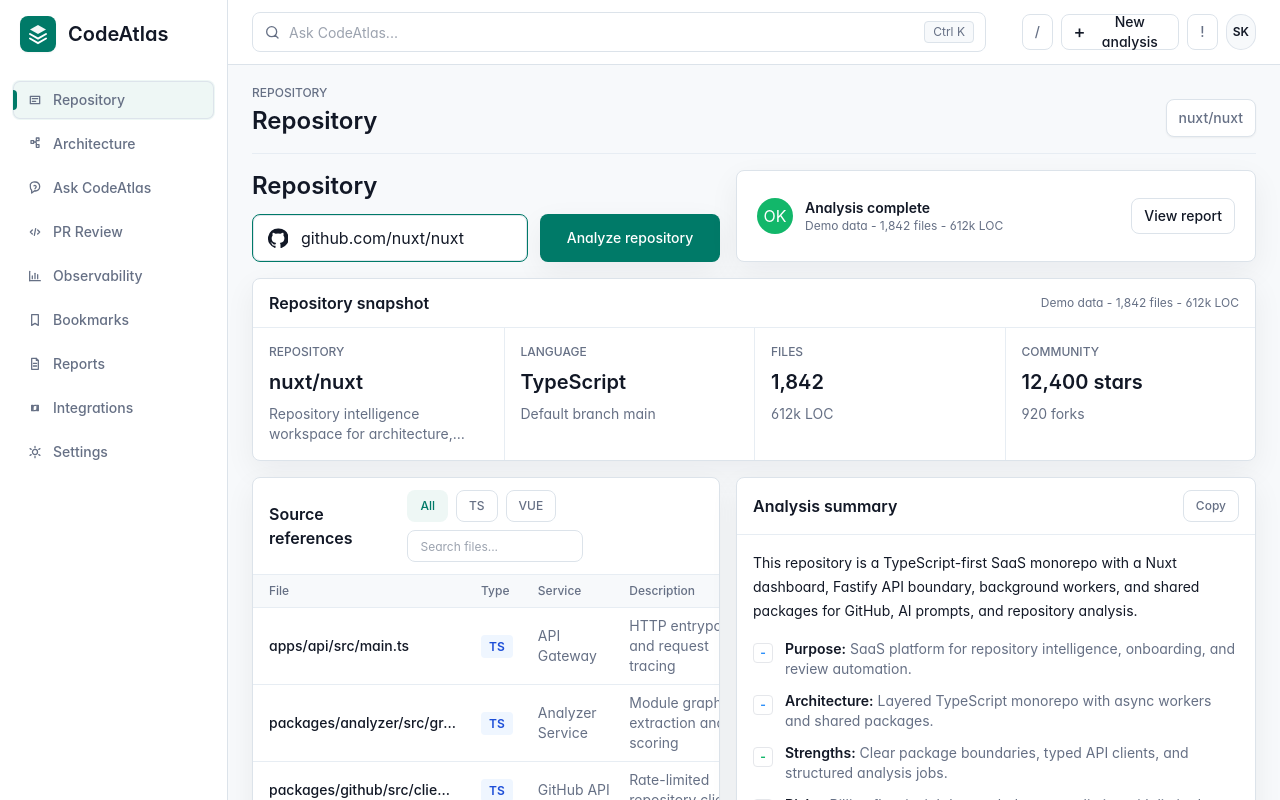
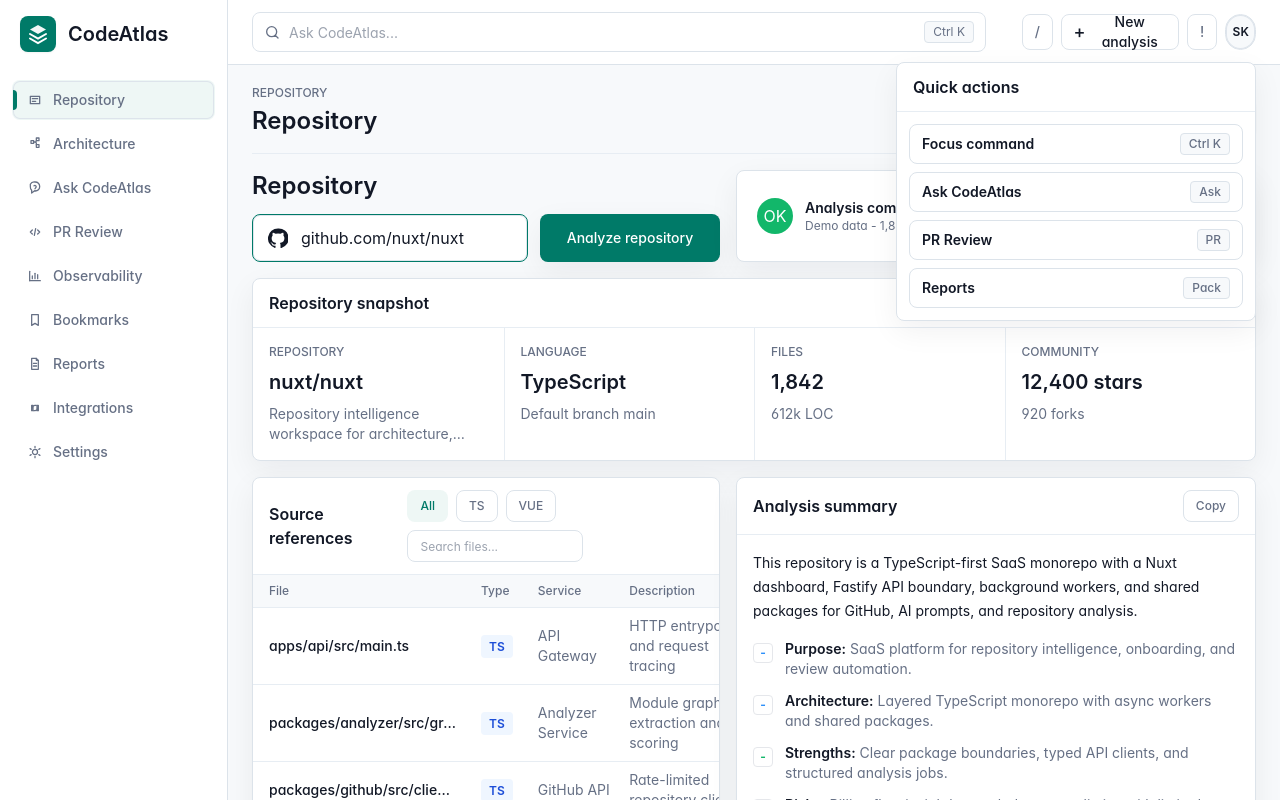
Before and after one commit to StepanDrogin/CodeAtlas, a Nuxt app in the folder apps/web/: page / in a window 1280 px wide. Both pictures are taken after a click on the button "Quick actions". Shown: the top 800 px of the page. Built offline with nearby package versions, Linux system fonts and the light colour scheme.

Commit message:
Make header actions interactive

```diff
--- a/apps/web/app.vue
+++ b/apps/web/app.vue
@@ -21,6 +21,11 @@
   tone: 'info' | 'success' | 'warning' | 'danger'
 }
 
+interface ActivityLogItem extends WorkspaceActivity {
+  id: number
+  timestamp: string
+}
+
 const CLIENT_REQUEST_TIMEOUT_MS = 25000
 const CANONICAL_URL = 'https://code-atlas-web-kappa.vercel.app/'
 
@@ -40,6 +45,8 @@
 const prReview = ref<PullRequestReview | null>(null)
 const recentAction = ref<WorkspaceActivity | null>(null)
 const recentActionTimeout = ref<ReturnType<typeof setTimeout> | null>(null)
+const activityLog = ref<ActivityLogItem[]>([])
+let activityLogId = 0
 const answer = ref(
   'This repository is a TypeScript-first SaaS monorepo with a Nuxt dashboard, Fastify API boundary, background workers, and shared packages for GitHub, AI prompts, and repository analysis.'
 )
@@ -326,6 +333,16 @@
 
 const notifyWorkspace = (label: string, detail: string, tone: WorkspaceActivity['tone'] = 'info') => {
   recentAction.value = { label, detail, tone }
+  activityLog.value = [
+    {
+      id: ++activityLogId,
+      label,
+      detail,
+      tone,
+      timestamp: formatActivityTime(new Date())
+    },
+    ...activityLog.value
+  ].slice(0, 8)
 
   if (recentActionTimeout.value) {
     clearTimeout(recentActionTimeout.value)
@@ -345,6 +362,25 @@
 
 const handleUtilityAction = (label: string, detail: string) => {
   notifyWorkspace(label, detail, 'info')
+}
+
+const focusRepositoryInput = async () => {
+  await nextTick()
+
+  if (!import.meta.client) {
+    return
+  }
+
+  const input = document.getElementById('repo-url') as HTMLInputElement | null
+  input?.focus()
+  input?.select()
+}
+
+const startNewAnalysis = async () => {
+  activeSection.value = 'repository'
+  analysisError.value = ''
+  notifyWorkspace('New analysis ready', 'Repository field selected. Paste a GitHub URL and run analysis.', 'info')
+  await focusRepositoryInput()
 }
 
 const toggleWorkspaceSetting = (key: WorkspaceSettingKey) => {
@@ -595,6 +631,13 @@
   return loc.toString()
 }
 
+function formatActivityTime(date: Date) {
+  return date.toLocaleTimeString('en-US', {
+    hour: '2-digit',
+    minute: '2-digit'
+  })
+}
+
 function isAbortError(error: unknown) {
   if (typeof error !== 'object' || !error) {
     return false
@@ -669,11 +712,15 @@
       <div class="min-w-0 flex-1">
         <CommandBar
           v-model:question="question"
+          :activity-log="activityLog"
+          :active-section-label="currentSection.label"
           :is-asking="isAsking"
+          :is-demo-mode="isDemoMode"
+          :repository-name="repositoryName"
           @ask="askCodeAtlas"
-          @new-analysis="changeSection('repository')"
-          @show-shortcuts="handleUtilityAction('Shortcut hint', 'Use the command input to ask CodeAtlas from any section.')"
-          @show-notifications="handleUtilityAction('No new notifications', 'The workspace is clear right now.')"
+          @focus-command="handleUtilityAction('Command focused', 'Type a question and press Enter to ask CodeAtlas.')"
+          @new-analysis="startNewAnalysis"
+          @open-section="changeSection"
         />
 
         <main class="mx-auto flex max-w-[1540px] flex-col gap-4 px-4 py-5 md:px-6">
--- a/apps/web/components/CommandBar.vue
+++ b/apps/web/components/CommandBar.vue
@@ -1,16 +1,97 @@
 <script setup lang="ts">
+import type { NavSection } from '~/types/codeatlas'
+
+interface ActivityLogItem {
+  id: number
+  label: string
+  detail: string
+  tone: 'info' | 'success' | 'warning' | 'danger'
+  timestamp: string
+}
+
 const question = defineModel<string>('question', { required: true })
 
 defineProps<{
   isAsking?: boolean
+  activityLog: ActivityLogItem[]
+  activeSectionLabel: string
+  isDemoMode: boolean
+  repositoryName: string
 }>()
 
-defineEmits<{
+const emit = defineEmits<{
   ask: []
+  'focus-command': []
   'new-analysis': []
-  'show-shortcuts': []
-  'show-notifications': []
+  'open-section': [section: NavSection]
 }>()
+
+const commandInput = ref<HTMLInputElement | null>(null)
+const activePanel = ref<'actions' | 'activity' | 'workspace' | null>(null)
+
+const quickActions: Array<{ label: string; section: NavSection; badge: string }> = [
+  {
+    label: 'Ask CodeAtlas',
+    section: 'ask',
+    badge: 'Ask'
+  },
+  {
+    label: 'PR Review',
+    section: 'pr-review',
+    badge: 'PR'
+  },
+  {
+    label: 'Reports',
+    section: 'reports',
+    badge: 'Pack'
+  }
+]
+
+const toneClass: Record<ActivityLogItem['tone'], string> = {
+  info: 'bg-atlas-info',
+  success: 'bg-atlas-success',
+  warning: 'bg-atlas-warning',
+  danger: 'bg-atlas-danger'
+}
+
+const togglePanel = (panel: 'actions' | 'activity' | 'workspace') => {
+  activePanel.value = activePanel.value === panel ? null : panel
+}
+
+const closePanel = () => {
+  activePanel.value = null
+}
+
+const focusCommand = () => {
+  commandInput.value?.focus()
+  activePanel.value = null
+  emit('focus-command')
+}
+
+const openSection = (section: NavSection) => {
+  activePanel.value = null
+  emit('open-section', section)
+}
+
+const startNewAnalysis = () => {
+  activePanel.value = null
+  emit('new-analysis')
+}
+
+const handleKeydown = (event: KeyboardEvent) => {
+  if ((event.ctrlKey || event.metaKey) && event.key.toLowerCase() === 'k') {
+    event.preventDefault()
+    focusCommand()
+  }
+}
+
+onMounted(() => {
+  window.addEventListener('keydown', handleKeydown)
+})
+
+onBeforeUnmount(() => {
+  window.removeEventListener('keydown', handleKeydown)
+})
 </script>
 
 <template>
@@ -20,6 +101,7 @@
         <path d="m21 21-4.3-4.3m2.3-5.2a7.5 7.5 0 1 1-15 0 7.5 7.5 0 0 1 15 0Z" stroke="currentColor" stroke-width="2" stroke-linecap="round" />
       </svg>
       <input
+        ref="commandInput"
         v-model="question"
         class="atlas-control w-full pl-9 pr-16"
         type="search"
@@ -35,34 +117,145 @@
       </span>
     </form>
 
-    <div class="flex items-center justify-between gap-2 md:ml-6 md:justify-end">
+    <div class="relative flex items-center justify-between gap-2 md:ml-6 md:justify-end">
       <button
         type="button"
         class="ui-button h-9 w-9 border-atlas-border bg-white text-atlas-muted hover:text-atlas-ink"
-        aria-label="Keyboard shortcuts"
-        @click="$emit('show-shortcuts')"
+        aria-label="Quick actions"
+        :aria-expanded="activePanel === 'actions'"
+        @click="togglePanel('actions')"
       >
         <span class="ui-span text-sm">/</span>
       </button>
       <button
         type="button"
         class="ui-button h-9 border-atlas-border bg-white px-3 text-atlas-ink hover:border-atlas-accent hover:text-atlas-accent"
-        @click="$emit('new-analysis')"
+        aria-label="New analysis"
+        @click="startNewAnalysis"
       >
         <span class="ui-span text-lg leading-none">+</span>
         <span class="ui-span hidden sm:inline">New analysis</span>
       </button>
       <button
         type="button"
-        class="ui-button h-9 w-9 border-atlas-border bg-white text-atlas-muted hover:text-atlas-ink"
-        aria-label="Notifications"
-        @click="$emit('show-notifications')"
+        class="ui-button relative h-9 w-9 border-atlas-border bg-white text-atlas-muted hover:text-atlas-ink"
+        aria-label="Activity log"
+        :aria-expanded="activePanel === 'activity'"
+        @click="togglePanel('activity')"
       >
         <span class="ui-span">!</span>
+        <span v-if="activityLog.length" class="ui-span absolute -right-1 -top-1 h-2.5 w-2.5 rounded-full bg-atlas-accent ring-2 ring-white"></span>
       </button>
-      <span class="ui-span grid h-9 w-9 place-items-center rounded-full bg-atlas-canvas text-xs font-semibold text-atlas-ink shadow-insetLine">
+      <button
+        type="button"
+        class="ui-button h-9 w-9 rounded-full border-atlas-border bg-atlas-canvas p-0 text-xs font-semibold text-atlas-ink shadow-insetLine hover:border-atlas-accent hover:text-atlas-accent"
+        aria-label="Workspace menu"
+        :aria-expanded="activePanel === 'workspace'"
+        @click="togglePanel('workspace')"
+      >
+        <span class="ui-span">
         SK
-      </span>
+        </span>
+      </button>
+
+      <Transition name="atlas-popover">
+        <section
+          v-if="activePanel === 'actions'"
+          class="atlas-panel absolute right-0 top-12 z-30 w-[min(360px,calc(100vw-2rem))] overflow-hidden"
+        >
+          <div class="border-b border-atlas-line px-4 py-3">
+            <h2 class="ui-title text-base">Quick actions</h2>
+          </div>
+          <div class="space-y-2 p-3">
+            <button
+              type="button"
+              class="ui-button w-full justify-between border-atlas-border bg-white px-3 py-2 text-left text-atlas-ink hover:border-atlas-accent hover:text-atlas-accent"
+              aria-label="Focus command"
+              @click="focusCommand"
+            >
+              <span class="ui-span min-w-0">
+                <span class="ui-span block text-sm font-semibold">Focus command</span>
+              </span>
+              <span class="ui-span rounded border border-atlas-border bg-atlas-canvas px-2 py-0.5 text-xs text-atlas-muted">Ctrl K</span>
+            </button>
+            <button
+              v-for="action in quickActions"
+              :key="action.label"
+              type="button"
+              class="ui-button w-full justify-between border-atlas-border bg-white px-3 py-2 text-left text-atlas-ink hover:border-atlas-accent hover:text-atlas-accent"
+              :aria-label="`Open ${action.label}`"
+              @click="openSection(action.section)"
+            >
+              <span class="ui-span min-w-0">
+                <span class="ui-span block text-sm font-semibold">{{ action.label }}</span>
+              </span>
+              <span class="ui-span rounded border border-atlas-border bg-atlas-canvas px-2 py-0.5 text-xs text-atlas-muted">{{ action.badge }}</span>
+            </button>
+          </div>
+        </section>
+      </Transition>
+
+      <Transition name="atlas-popover">
+        <section
+          v-if="activePanel === 'activity'"
+          class="atlas-panel absolute right-0 top-12 z-30 w-[min(360px,calc(100vw-2rem))] overflow-hidden"
+        >
+          <div class="flex items-center justify-between gap-3 border-b border-atlas-line px-4 py-3">
+            <h2 class="ui-title text-base">Activity</h2>
+            <button type="button" class="ui-button h-8 border-atlas-border bg-white px-2 text-xs text-atlas-muted hover:text-atlas-ink" @click="closePanel">
+              <span class="ui-span">Close</span>
+            </button>
+          </div>
+          <div v-if="activityLog.length" class="max-h-[320px] divide-y divide-atlas-line overflow-auto">
+            <article v-for="entry in activityLog" :key="entry.id" class="flex gap-3 px-4 py-3">
+              <span class="ui-span mt-1 h-2.5 w-2.5 shrink-0 rounded-full" :class="toneClass[entry.tone]"></span>
+              <div class="min-w-0">
+                <div class="flex items-center gap-2">
+                  <span class="ui-span truncate text-sm font-semibold text-atlas-ink">{{ entry.label }}</span>
+                  <span class="ui-span text-xs text-atlas-muted">{{ entry.timestamp }}</span>
+                </div>
+                <p class="mt-1 text-xs leading-5 text-atlas-muted">{{ entry.detail }}</p>
+              </div>
+            </article>
+          </div>
+          <div v-else class="px-4 py-6 text-sm leading-6 text-atlas-muted">
+            No activity yet. Run analysis, ask Gemini, or review a pull request to fill this log.
+          </div>
+        </section>
+      </Transition>
+
+      <Transition name="atlas-popover">
+        <section
+          v-if="activePanel === 'workspace'"
+          class="atlas-panel absolute right-0 top-12 z-30 w-[min(320px,calc(100vw-2rem))] overflow-hidden"
+        >
+          <div class="border-b border-atlas-line px-4 py-3">
+            <h2 class="ui-title text-base">Workspace</h2>
+          </div>
+          <div class="divide-y divide-atlas-line">
+            <div class="flex items-center justify-between gap-3 px-4 py-3">
+              <span class="ui-span text-sm text-atlas-muted">Repository</span>
+              <span class="ui-span truncate text-sm font-semibold text-atlas-ink">{{ repositoryName }}</span>
+            </div>
+            <div class="flex items-center justify-between gap-3 px-4 py-3">
+              <span class="ui-span text-sm text-atlas-muted">Section</span>
+              <span class="ui-span truncate text-sm font-semibold text-atlas-ink">{{ activeSectionLabel }}</span>
+            </div>
+            <div class="flex items-center justify-between gap-3 px-4 py-3">
+              <span class="ui-span text-sm text-atlas-muted">Mode</span>
+              <span class="ui-span rounded bg-atlas-rail px-2 py-1 text-xs font-semibold text-atlas-accent">{{ isDemoMode ? 'Demo' : 'Live API' }}</span>
+            </div>
+          </div>
+          <div class="grid grid-cols-2 gap-2 p-3">
+            <button type="button" class="ui-button h-9 border-atlas-border bg-white px-3 text-atlas-ink hover:text-atlas-accent" aria-label="Open workspace settings" @click="openSection('settings')">
+              <span class="ui-span">Settings</span>
+            </button>
+            <button type="button" class="ui-button h-9 border-atlas-border bg-white px-3 text-atlas-ink hover:text-atlas-accent" aria-label="Open workspace integrations" @click="openSection('integrations')">
+              <span class="ui-span">Integrations</span>
+            </button>
+          </div>
+        </section>
+      </Transition>
     </div>
   </header>
 </template>
```
Also changed, not shown: apps/web/assets/css/main.css (+8 -0 lines).
